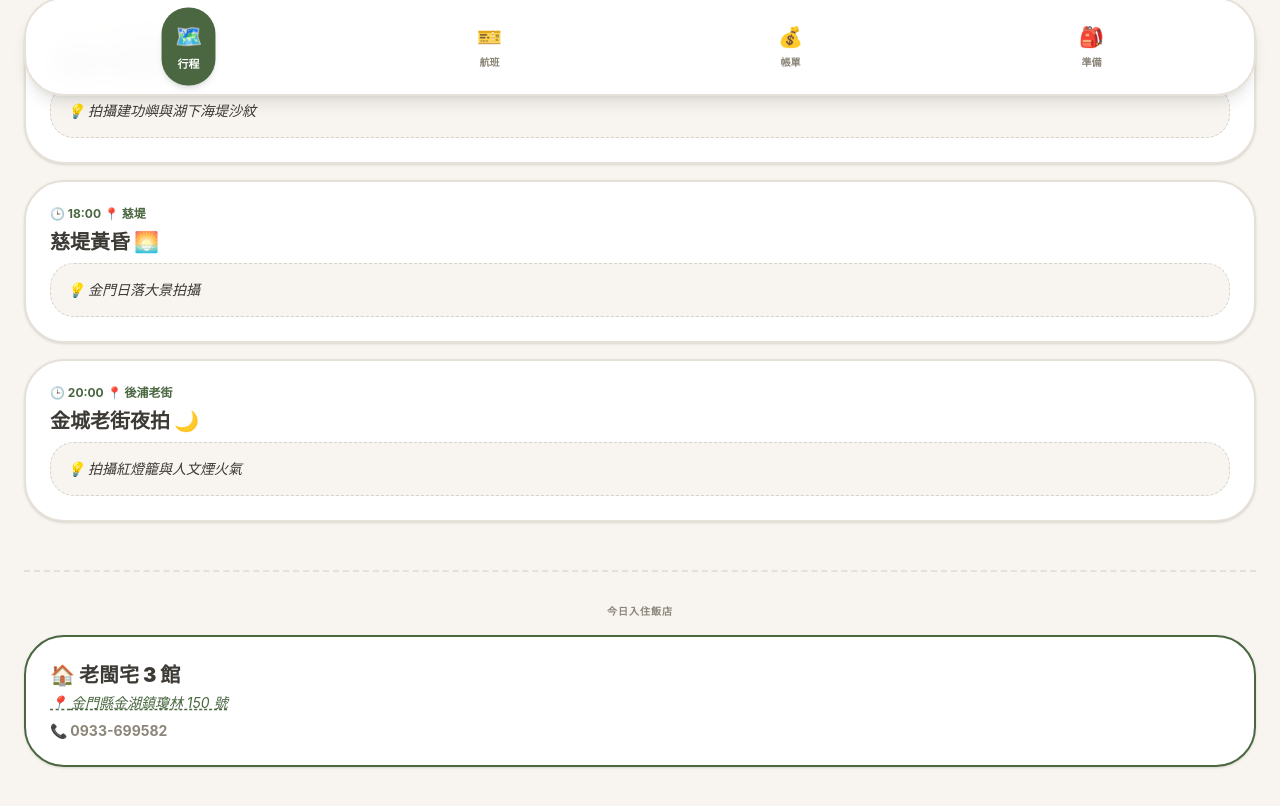
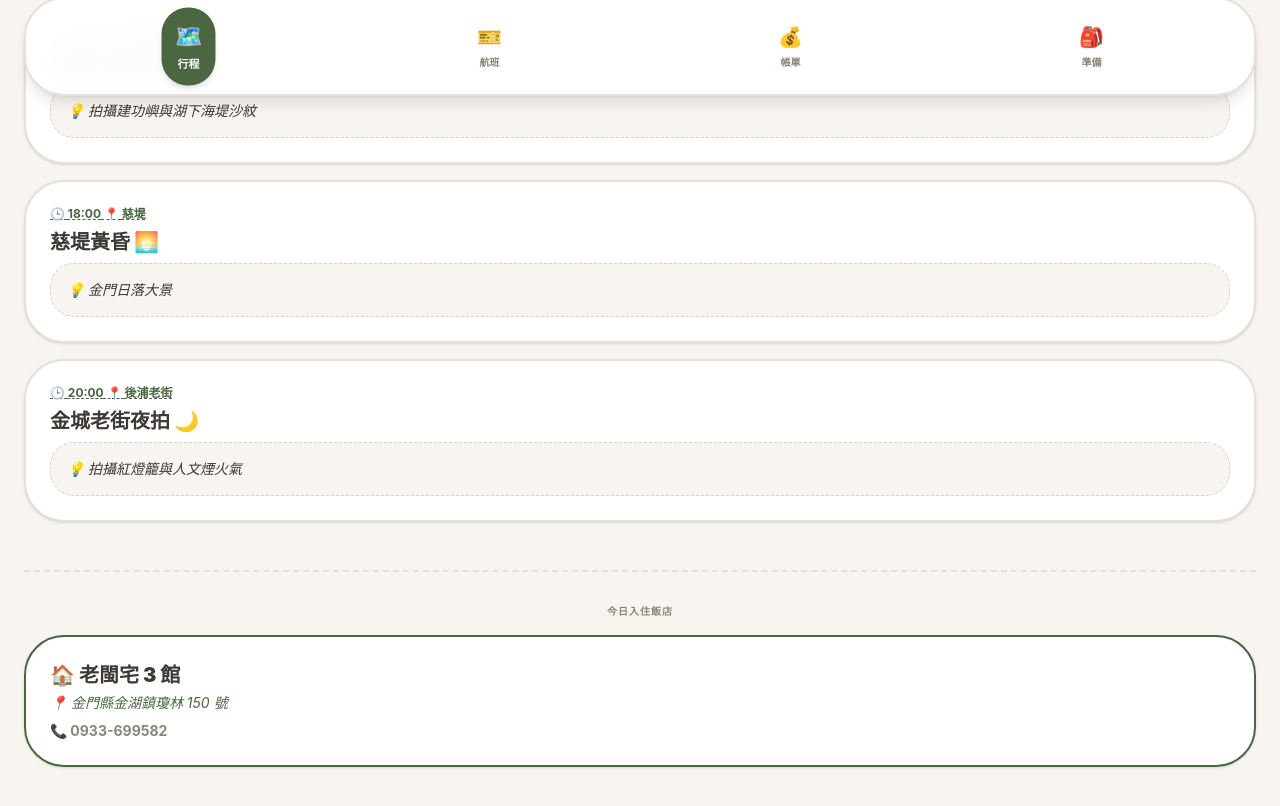
Before and after one commit to kmtsvlee/guilin-trip, a React (Vite) app: page / in a window 1280 px wide. Shown: the part 680-1486 px from the top of the page. Built offline with nearby package versions, Linux system fonts and the light colour scheme.

Commit message:
final itinerary adjustment for Day 30

```diff
--- a/src/App.tsx
+++ b/src/App.tsx
@@ -39,18 +39,18 @@ const BottomNav = ({ onTabChange, currentTab }: any) => {
   );
 };
 
-// --- 3. 完整行程與住宿資料 [cite: 11-24, 33-53] ---
+// --- 3. 完整行程與住宿資料 ---
 const scheduleData = [
   {
     day: "27",
     breakfast: "標記", lunch: "金道地", dinner: "東門餐廳",
     hotel: { name: "老閩宅 3 館", addr: "金門縣金湖鎮瓊林 150 號", tel: "0933-699582" },
     items: [
-      { time: "06:00", location: "松山二航", title: "集合出發 ✈️", remark: "立榮櫃檯集合 (07:00 起飛)" },
-      { time: "09:30", location: "水頭聚落", title: "古厝建築巡禮", remark: "金水國小、得月樓攝影" },
-      { time: "14:00", location: "建功嶼/湖下", title: "退潮沙紋攝影 🌊", remark: "拍攝建功嶼與湖下海堤沙紋" },
-      { time: "18:00", location: "慈堤", title: "慈堤黃昏 🌅", remark: "金門日落大景拍攝" },
-      { time: "20:00", location: "後浦老街", title: "金城老街夜拍 🌙", remark: "拍攝紅燈籠與人文煙火氣" }
+      { time: "06:00", location: "松山二航", title: "集合出發 ✈️", remark: "立榮櫃檯集合 (07:00 起飛)", mapUrl: "https://www.google.com/maps/search/松山機場" },
+      { time: "09:30", location: "水頭聚落", title: "西半部古厝", remark: "金水國小、得月樓攝影", mapUrl: "https://www.google.com/maps/search/得月樓" },
+      { time: "14:00", location: "建功嶼/湖下", title: "退潮沙紋攝影 🌊", remark: "拍攝建功嶼與湖下海堤沙紋", mapUrl: "https://www.google.com/maps/search/湖下海堤" },
+      { time: "18:00", location: "慈堤", title: "慈堤黃昏 🌅", remark: "金門日落大景", mapUrl: "https://www.google.com/maps/search/慈堤" },
+      { time: "20:00", location: "後浦老街", title: "金城老街夜拍 🌙", remark: "拍攝紅燈籠與人文煙火氣", mapUrl: "https://www.google.com/maps/search/後浦老街" }
     ]
   },
   {
@@ -58,11 +58,11 @@ const scheduleData = [
     breakfast: "民宿", lunch: "海口城", dinner: "小明的店",
     hotel: { name: "老閩宅 3 館", addr: "金門縣金湖鎮瓊林 150 號", tel: "0933-699582" },
     items: [
-      { time: "09:00", location: "瓊林聚落", title: "瓊林巡禮 🏮", remark: "聚落圖騰與紅磚建築攝影" },
-      { time: "11:00", location: "金城鎮", title: "金城迎城隍盛典 🥁", remark: "核心行程：捕捉祭典陣頭張力" },
-      { time: "15:30", location: "南、北山", title: "南、北山聚落攝影", remark: "拍攝生活細節與人文肖像" },
-      { time: "17:30", location: "嚨口沙灘", title: "軌條砦夕照 (退潮) 🛡️", remark: "利用軌條砦拍出戰地電影感" },
-      { time: "19:30", location: "小金門/大橋", title: "大橋光影夜拍 🌉", remark: "金門大橋壯麗線條與夜景對望" }
+      { time: "09:00", location: "瓊林聚落", title: "瓊林巡禮 🏮", remark: "聚落圖騰與紅磚攝影", mapUrl: "https://www.google.com/maps/search/瓊林聚落" },
+      { time: "11:00", location: "金城鎮", title: "金城迎城隍盛典 🥁", remark: "核心行程：捕捉祭典陣頭張力", mapUrl: "https://www.google.com/maps/search/金門迎城隍" },
+      { time: "15:30", location: "南、北山", title: "雙山聚落攝影", remark: "生活細節與人文肖像", mapUrl: "https://www.google.com/maps/search/北山聚落" },
+      { time: "17:30", location: "嚨口沙灘", title: "軌條砦夕照 (退潮) 🛡️", remark: "拍出戰地電影感", mapUrl: "https://www.google.com/maps/search/嚨口沙灘" },
+      { time: "19:30", location: "小金門/大橋", title: "大橋光影夜拍 🌉", remark: "金門大橋夜景對望", mapUrl: "https://www.google.com/maps/search/金門大橋" }
     ]
   },
   {
@@ -70,22 +70,22 @@ const scheduleData = [
     breakfast: "民宿", lunch: "談天樓", dinner: "新天地餐廳",
     hotel: { name: "老閩宅 3 館", addr: "金門縣金湖鎮瓊林 150 號", tel: "0933-699582" },
     items: [
-      { time: "06:00", location: "青年農莊", title: "栗喉蜂虎攝影 🐦", remark: "長焦鏡頭準備，捕捉飛行姿態" },
-      { time: "10:00", location: "山后/陽翟", title: "民俗村與老街 🎥", remark: "對稱建築與懷舊場景攝影" },
-      { time: "14:30", location: "碧山/沙美", title: "碧山與沙美人文 💈", remark: "沙美老理髮店人文肖像紀錄" },
-      { time: "19:30", location: "瓊林聚落", title: "瓊林夜拍 🕯️", remark: "夜間聚落光影層次紀錄" }
+      { time: "06:00", location: "青年農莊", title: "栗喉蜂虎攝影 🐦", remark: "長焦鏡頭準備，捕捉飛行色彩", mapUrl: "https://www.google.com/maps/search/青年農莊" },
+      { time: "10:00", location: "山后/陽翟", title: "民俗村與老街 🎥", remark: "對稱建築與懷舊場景", mapUrl: "https://www.google.com/maps/search/山后民俗村" },
+      { time: "14:30", location: "碧山/沙美", title: "沙美老街(老理髮店) 💈", remark: "人文肖像與生活肌理紀錄", mapUrl: "https://www.google.com/maps/search/沙美老街" },
+      { time: "19:30", location: "瓊林聚落", title: "瓊林夜拍 🕯️", remark: "夜間聚落光影層次", mapUrl: "https://www.google.com/maps/search/老閩宅" }
     ]
   },
   {
     day: "30",
     breakfast: "民宿", lunch: "佑昇餐廳", dinner: "浯倆餐廚",
-    hotel: { name: "老閩宅 3 館", addr: "金門縣金湖鎮瓊林 150 號", tel: "0933-699582" },
+    hotel: null, // 最後一天不需要入住飯店
     items: [
-      { time: "09:00", location: "太湖/榕園", title: "太湖晨曦 🌳", remark: "湖光色影與自然紀錄" },
-      { time: "11:00", location: "漁村坑道", title: "漁村小艇坑道 ⚓", remark: "對稱美學光影攝影" },
-      { time: "13:30", location: "陳景蘭洋樓", title: "洋樓建築美學 🏛️", remark: "成功海邊精緻洋樓攝影" },
-      { time: "15:30", location: "明遺/舊城", title: "最後巡禮 ⛩️", remark: "明遺老街與舊城門紀錄" },
-      { time: "18:30", location: "金門機場", title: "歸途 ✈️", remark: "加油還車，20:15 起飛回台" }
+      { time: "09:00", location: "太湖/榕園", title: "太湖晨曦 🌳", remark: "湖光色影與自然紀錄", mapUrl: "https://www.google.com/maps/search/太湖" },
+      { time: "11:00", location: "漁村坑道", title: "漁村小艇坑道 ⚓", remark: "對稱美學光影攝影", mapUrl: "https://www.google.com/maps/search/漁村小艇坑道" },
+      { time: "13:30", location: "陳景蘭洋樓", title: "成功海邊洋樓 🏛️", remark: "精緻洋樓建築攝影", mapUrl: "https://www.google.com/maps/search/陳景蘭洋樓" },
+      { time: "15:30", location: "明遺/舊城", title: "明遺老街與舊城門 ⛩️", remark: "最後的人文巡禮紀錄", mapUrl: "https://www.google.com/maps/search/明遺老街" },
+      { time: "18:30", location: "金門機場", title: "還車歸途 ✈️", remark: "加油還車，20:15 起飛回台", mapUrl: "https://www.google.com/maps/search/金門機場" }
     ]
   }
 ];
@@ -131,7 +131,7 @@ export default function App() {
           <h1 className="text-3xl font-black">金門迎城隍</h1>
         </div>
         <div className="text-right">
-          <span className="text-[10px] font-bold text-[#8C8579] block uppercase">Total Spent</span>
+          <span className="text-[10px] font-bold text-[#8C8579] block uppercase">總計支出</span>
           <span className="text-2xl font-black text-[#4A6741]">NT${expenses.reduce((sum, e) => sum + e.amount, 0)}</span>
         </div>
       </header>
@@ -162,25 +162,21 @@ export default function App() {
 
             {currentDay?.items.map((item, i) => (
               <div key={i} className="bg-white p-6 rounded-[2.5rem] border-2 border-[#E5E0D8] shadow-sm mb-4">
-                <p className="text-[#4A6741] font-bold text-xs mb-2">🕒 {item.time} 📍 {item.location}</p>
+                <a href={item.mapUrl} target="_blank" rel="noopener noreferrer" className="text-[#4A6741] font-bold text-xs mb-2 underline decoration-dashed block">
+                  🕒 {item.time} 📍 {item.location}
+                </a>
                 <h2 className="text-xl font-black mb-2 leading-tight">{item.title}</h2>
                 <div className="bg-[#F8F5F0] p-4 rounded-2xl border border-dashed border-[#8C8579]/30 text-sm italic">💡 {item.remark}</div>
               </div>
             ))}
 
-            {/* 每一天最下方的住宿標記  */}
+            {/* 飯店標記置於行程末端 */}
             {currentDay?.hotel && (
               <div className="mt-12 pt-8 border-t-2 border-dashed border-[#E5E0D8]">
                 <p className="text-[10px] font-black text-[#8C8579] uppercase tracking-widest mb-4 text-center">今日入住飯店</p>
-                <div className="bg-white p-6 rounded-[2.5rem] border-2 border-[#4A6741] shadow-sm">
+                <div className="bg-white p-6 rounded-[2.5rem] border-2 border-[#4A6741] shadow-sm text-left">
                   <h3 className="text-xl font-black mb-1">🏠 {currentDay.hotel.name}</h3>
-                  <a
-                    href={`https://www.google.com/maps/search/?api=1&query=${encodeURIComponent(currentDay.hotel.addr)}`}
-                    target="_blank" rel="noopener noreferrer"
-                    className="text-sm italic text-[#4A6741] underline decoration-dashed block mb-2"
-                  >
-                    📍 {currentDay.hotel.addr}
-                  </a>
+                  <p className="text-sm italic text-[#4A6741] mb-2">📍 {currentDay.hotel.addr}</p>
                   <p className="text-sm font-bold text-[#8C8579]">📞 {currentDay.hotel.tel}</p>
                 </div>
               </div>
@@ -188,10 +184,9 @@ export default function App() {
           </div>
         )}
 
-        {/* 帳單與航班分頁維持穩定架構 */}
         {activeTab === '帳單' && (
           <div className="space-y-6">
-            <div className="bg-white p-6 rounded-[2.5rem] border-2 border-[#E5E0D8] shadow-sm">
+            <div className="bg-white p-6 rounded-[2.5rem] border-2 border-[#E5E0D8] text-left shadow-sm">
               <h3 className="font-bold text-xs text-[#8C8579] mb-4 uppercase tracking-widest">快速記帳</h3>
               <div className="flex space-x-2">
                 <input type="text" placeholder="項目" value={newItem} onChange={(e) => setNewItem(e.target.value)} className="w-full p-4 rounded-2xl bg-[#F8F5F0] font-bold text-sm outline-none" />
@@ -225,18 +220,18 @@ export default function App() {
         )}
 
         {activeTab === '航班' && (
-          <div>
+          <div className="text-left">
             <FlightCard type="去程" airline="立榮航空" flightNo="B7-8801" date="05.27 (三)" time="07:00 - 08:05" from="TSA" to="KNH" note="06:00 松山二航集合" />
-            <FlightCard type="回程" airline="立榮航空" flightNo="B7-8836" date="05.30 (六)" time="20:15 - 21:15" from="KNH" to="TSA" note="18:30 機場還車" />
+            <FlightCard type="回程" airline="立榮航空" flightNo="B7-8836" date="05.30 (六)" time="20:15 - 21:15" from="KNH" to="TSA" note="18:30 機場加油還車" />
           </div>
         )}
 
         {activeTab === '準備' && (
           <div className="bg-white rounded-[2.5rem] border-2 border-[#E5E0D8] shadow-sm overflow-hidden text-left">
-            {[ {id:1, task:"身份證正本/駕照"}, {id:2, task:"300-400mm 鏡頭"}, {id:3, task:"自備盥洗用品"}, {id:4, task:"三腳架 (托運)"} ].map(item => (
+            {[ {id:1, task:"身份證正本/駕照"}, {id:2, task:"300-400mm 鏡頭"}, {id:3, task:"三腳架 (托運)"}, {id:4, task:"自備盥洗用品"} ].map(item => (
               <div key={item.id} onClick={() => setCheckedIds(prev => prev.includes(item.id) ? prev.filter(i => i !== item.id) : [...prev, item.id])} className="flex items-center p-6 border-b-2 border-[#F8F5F0] last:border-0">
                 <span className="text-2xl mr-4">{checkedIds.includes(item.id) ? '✅' : '⬜'}</span>
-                <span className={`font-bold ${checkedIds.includes(item.id) ? 'line-through opacity-30 text-[#8C8579]' : ''}`}>{item.task}</span>
+                <span className={`font-black ${checkedIds.includes(item.id) ? 'line-through opacity-30 text-[#8C8579]' : ''}`}>{item.task}</span>
               </div>
             ))}
           </div>
```
